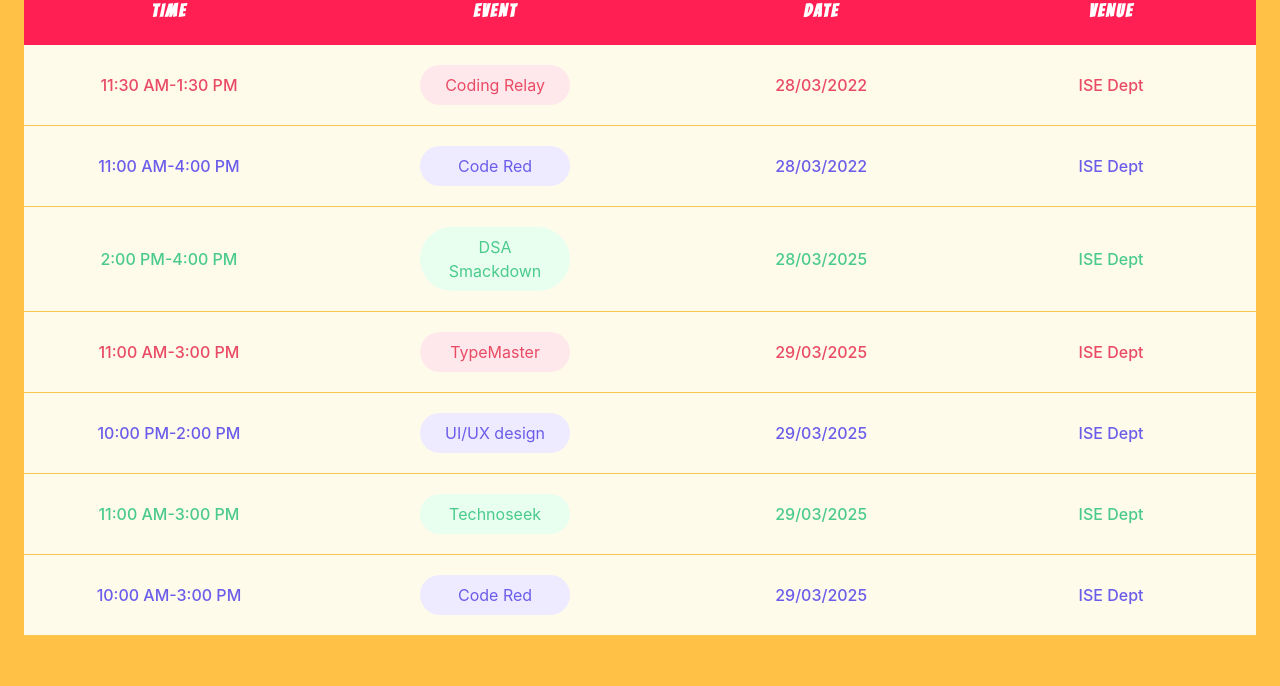
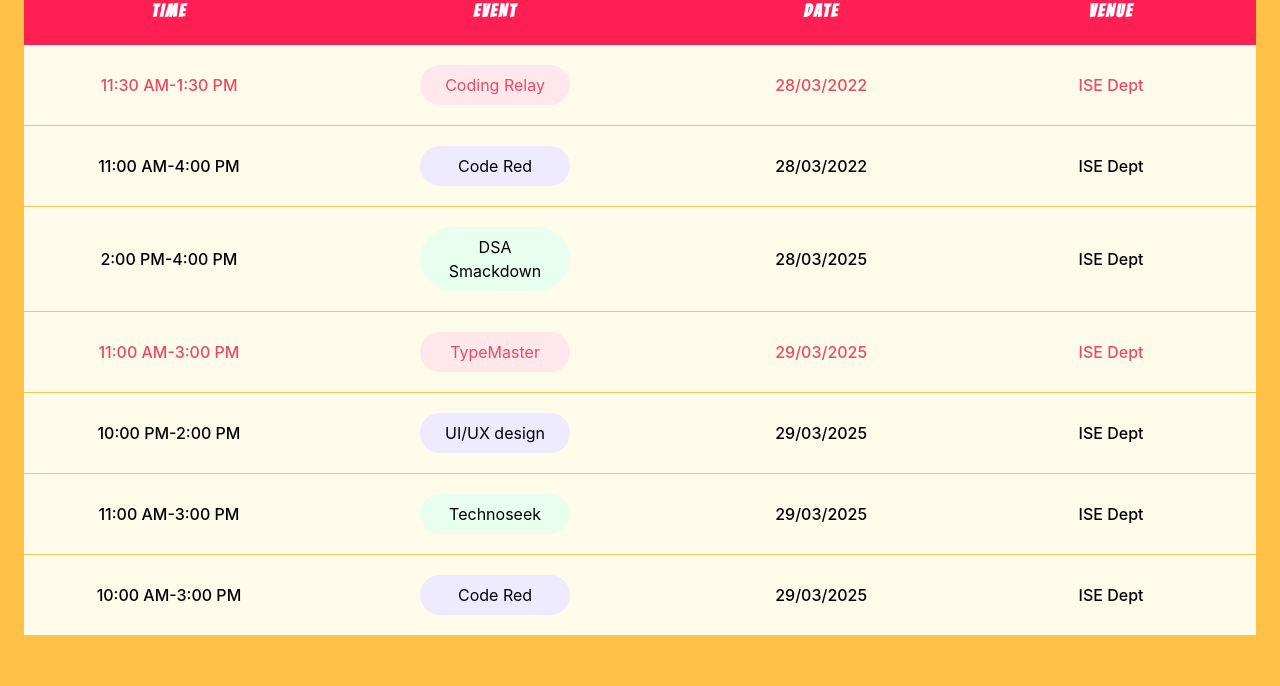
Before and after one commit to Genesis-ISE-DSCE/Catalysis3.0, a React (Vite) app in the folder frontend/: page / in a window 1280 px wide. Shown: the part 2637-3323 px from the top of the page. Built offline with nearby package versions, Linux system fonts and the light colour scheme; no server answers.

Commit message:
updates
Signed-off-by: Khushi Agrawal <149886195+khushiiagrawal@users.noreply.github.com>

```diff
--- a/frontend/src/components/Schedule.jsx
+++ b/frontend/src/components/Schedule.jsx
@@ -82,12 +82,6 @@ export const Schedule = () => {
   const getTextColor = (color) => {
     switch (color) {
       case "red":
-        return "text-[#e94a64]";
-      case "purple":
-        return "text-[#6b5de9]";
-      case "green":
-        return "text-[#4aca8c]";
-      default:
         return "text-[#e94a64]";
     }
   };
```
